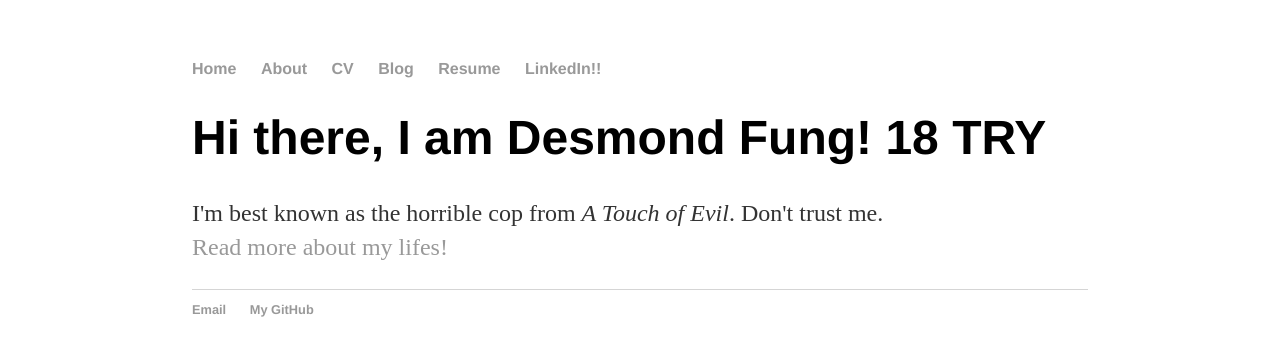
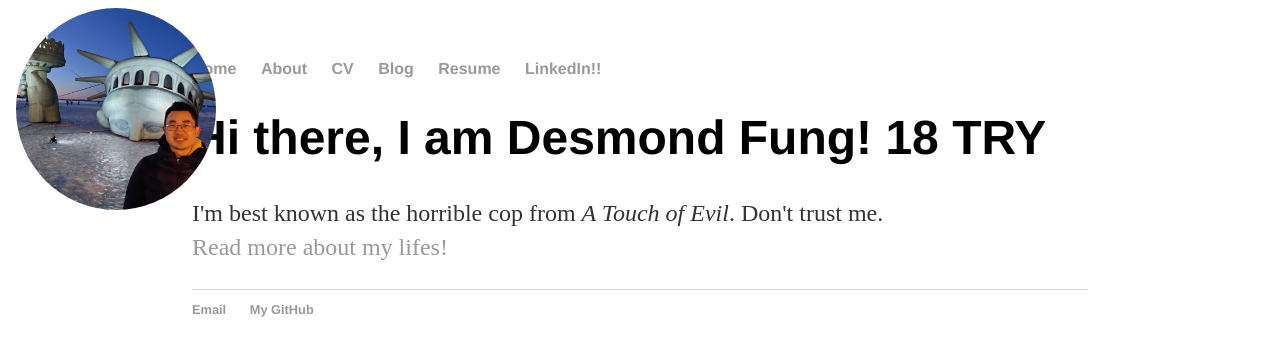
Before and after one commit to ddhangdd/ddhangdd.github.io, a Jekyll site: the page built from index.html, in a window 1280 px wide. Shown: the top 356 px of the page. Built offline with Jekyll 4.4.1, drawn with Linux system fonts in a browser that asks for light colours.

Commit message:
Update main.css

```diff
--- a/css/main.css
+++ b/css/main.css
@@ -28,7 +28,7 @@ h1 {
 .topleft {
   position: absolute;
   top: 8px;
-  left: 1600px;
+  left: 16px;
 }
 
 p {
```
